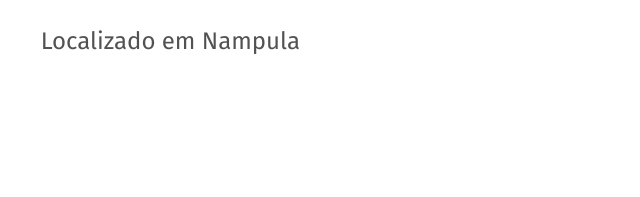
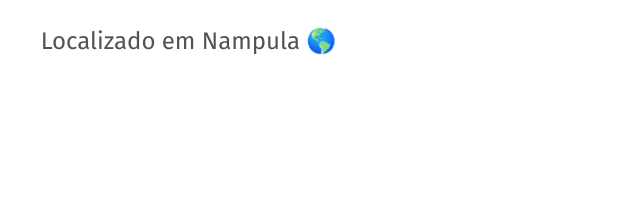
Before and after one commit to legalazy/legalazy.github.io, a plain HTML site: page index.html in a window 1280 px wide. Shown: the part 524-721 px from the top of the page, 466-1106 px from the left. Drawn offline with Linux system fonts and the light colour scheme.

Commit message:
add emoge

```diff
--- a/index.html
+++ b/index.html
@@ -30,7 +30,7 @@
         <div>
             <h1>Desenvolvedor <br> Front end &<br> UX/UI Designer</h1>
             <p>
-                Localizado em Nampula
+                Localizado em Nampula 🌎
             </p>
         </div>
     </main>
```
